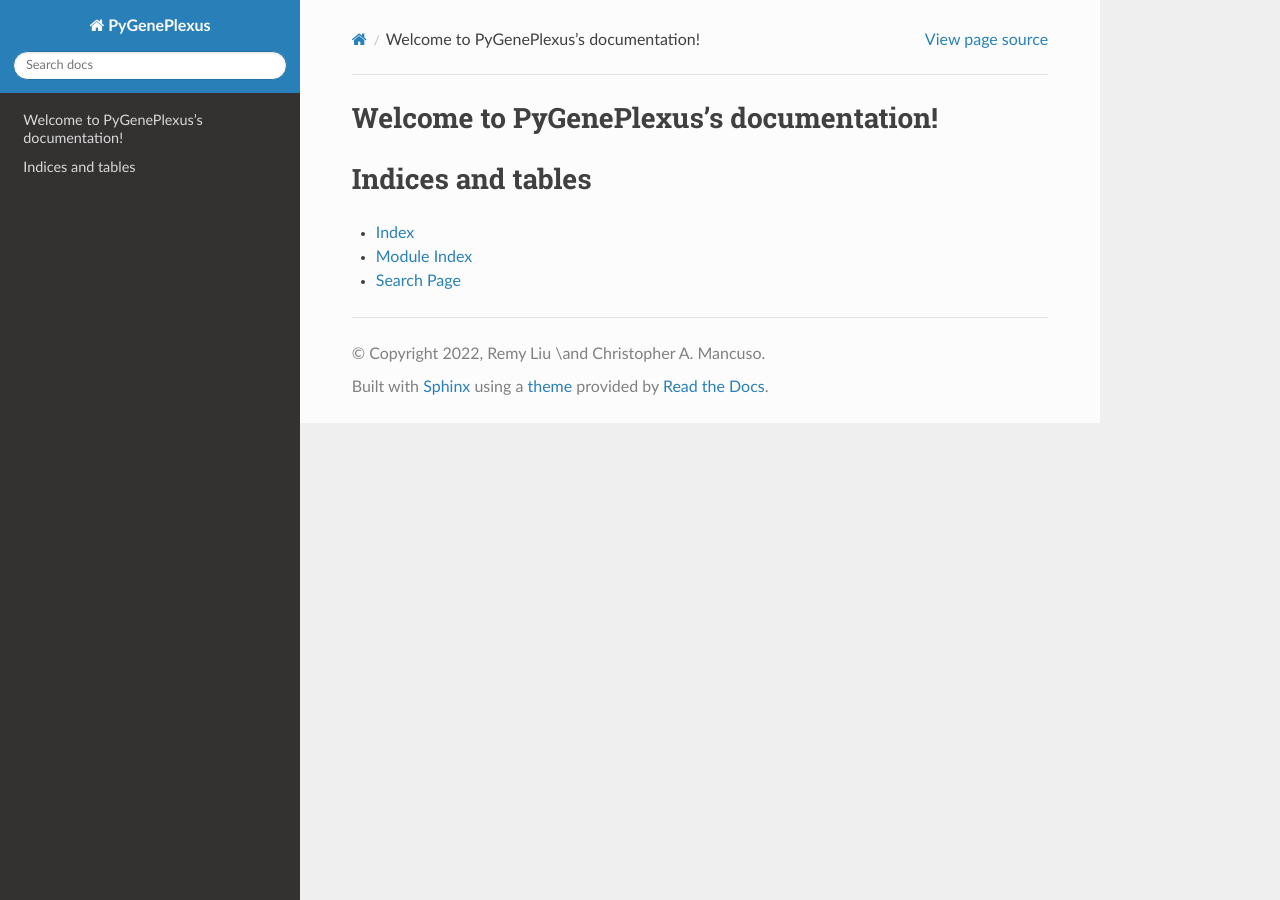
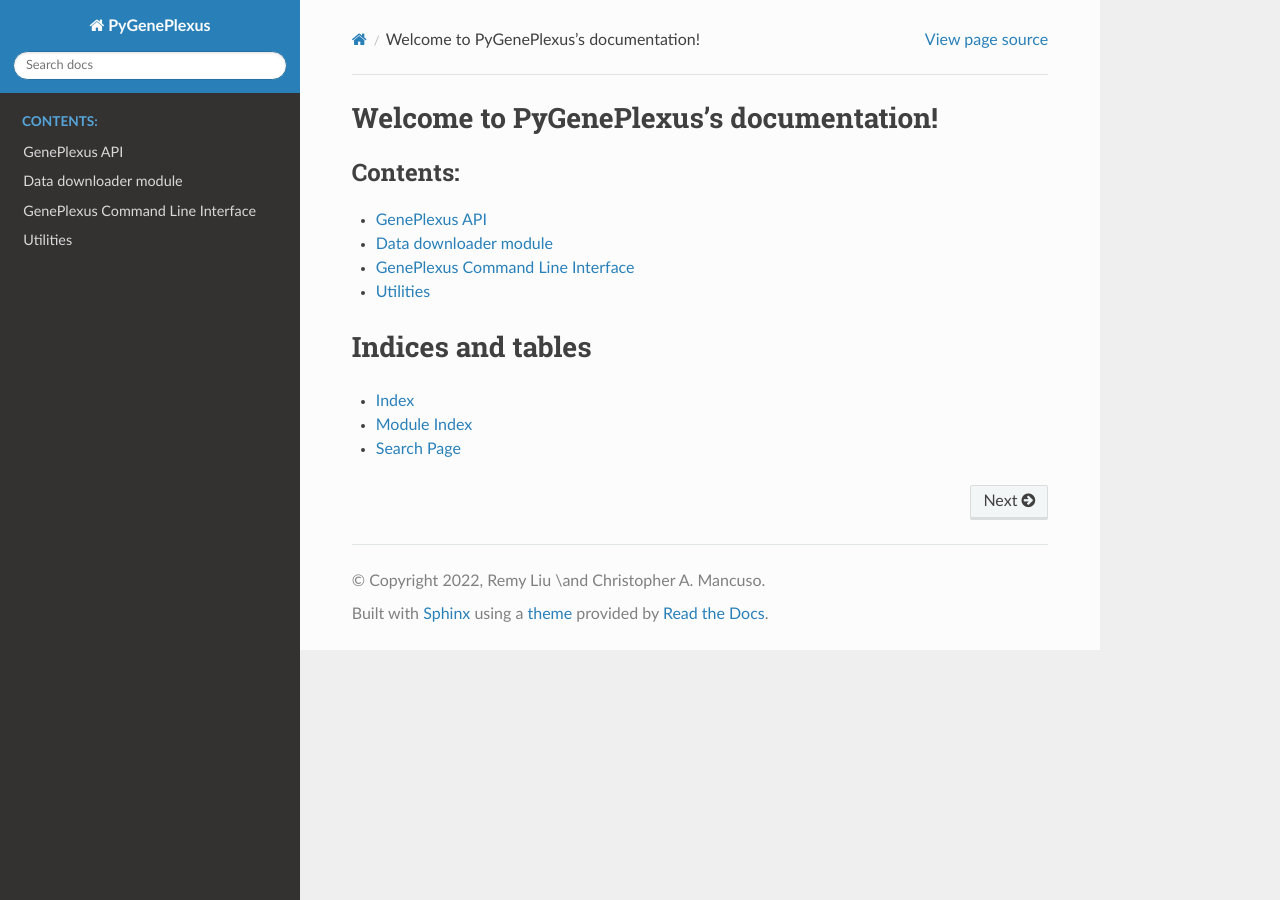
Before and after one commit to krishnanlab/PyGenePlexus, a Sphinx documentation site: the page built from docs/source/index.rst, in a window 1280 px wide. Built offline with Sphinx 7.4.7 and the Read the Docs theme 2.0.0, drawn with Linux system fonts in a browser that asks for light colours.

Commit message:
Populate docs

```diff
--- /dev/null
+++ b/docs/source/cli.rst
@@ -0,0 +1,5 @@
+GenePlexus Command Line Interface
+=================================
+.. automodule:: geneplexus.cli
+   :members:
+   :undoc-members:
--- /dev/null
+++ b/docs/source/download.rst
@@ -0,0 +1,5 @@
+Data downloader module
+======================
+.. automodule:: geneplexus.download
+   :members:
+   :undoc-members:
--- /dev/null
+++ b/docs/source/geneplexus.rst
@@ -0,0 +1,5 @@
+GenePlexus API
+==============
+.. autoclass:: geneplexus.GenePlexus
+   :members:
+   :undoc-members:
--- a/docs/source/index.rst
+++ b/docs/source/index.rst
@@ -10,6 +10,10 @@ Welcome to PyGenePlexus's documentation!
    :maxdepth: 2
    :caption: Contents:
 
+   geneplexus
+   download
+   cli
+   util
 
 
 Indices and tables
--- /dev/null
+++ b/docs/source/util.rst
@@ -0,0 +1,5 @@
+Utilities
+=========
+.. automodule:: geneplexus.util
+   :members:
+   :undoc-members:
```
